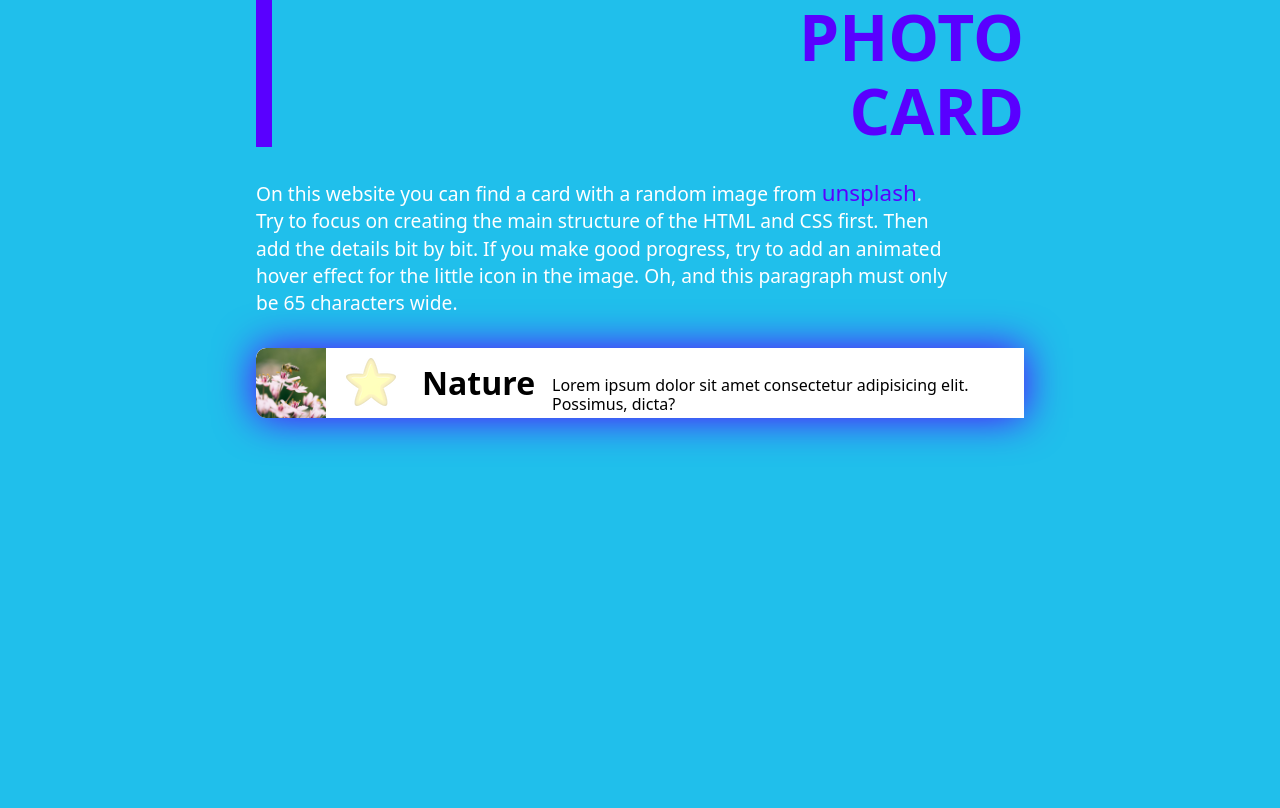
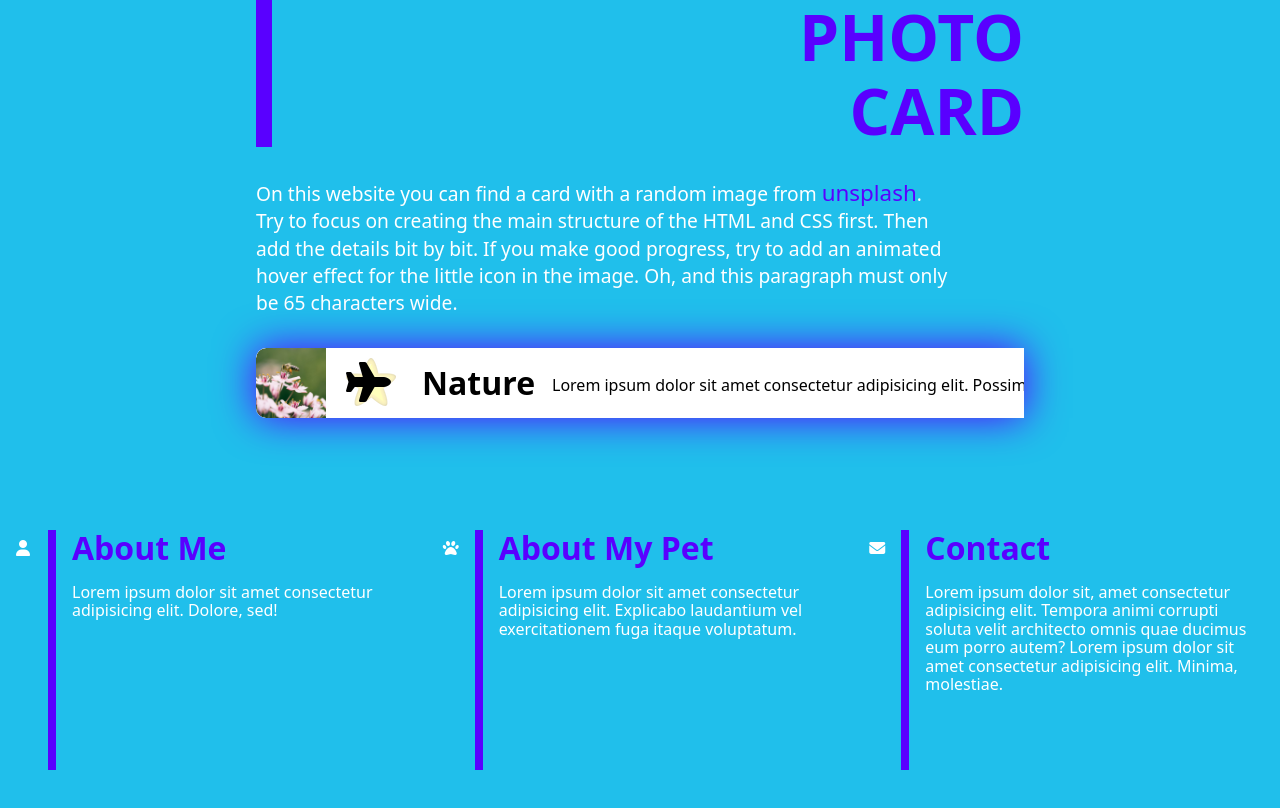
Before and after one commit to mohammadshirazi040/photo-card-project, a plain HTML site: page index.html in a window 1280 px wide. Drawn offline with nearby package versions, Linux system fonts and the light colour scheme.

Commit message:
style2 update

```diff
--- a/index.html
+++ b/index.html
@@ -32,16 +32,18 @@
 
     <main>
         <div class="container">
+
             <div class="images">
                 <img class="natur" src="natur.jpeg" alt="ein bild von Biene">
-
                 <img class="star" src="star.png" alt="ein Stern">
             </div>
+            <i class="fa-solid fa-plane"></i>
             <h2>Nature</h2>
             <p>Lorem ipsum dolor sit amet consectetur adipisicing elit. Possimus, dicta?</p>
 
         </div>
     </main>
+
     <!-- ======= Footer ======= -->
 
     <footer>
--- a/style2.css
+++ b/style2.css
@@ -6,12 +6,15 @@ main {
 .container {
   position: relative;
   background-color: white;
-  width: auto;
-  height: 70px;
+  width: 100%;
+  max-height: 70px;
   border-radius: 10px 0 0 10px;
   box-shadow: 0 0 40px rgb(89, 0, 255);
   transition: 0.3s;
   margin-bottom: 3rem;
+  overflow: hidden;
+  white-space: nowrap;
+  text-overflow: ellipsis;
 }
 
 .container:hover {
@@ -49,19 +52,39 @@ main {
   opacity: 1;
 }
 
-h2 {
+.container h2 {
   position: absolute;
   top: -15px;
   left: 150px;
 }
 
-.container > p {
+.container p {
   position: absolute;
   top: 12px;
   left: 280px;
-  padding-bottom: 2rem;
 }
 
-#footer {
-  display: none;
+.fa-plane {
+  position: absolute;
+  top: 14px;
+  left: 90px;
+  font-size: 2.5rem;
 }
+
+@media screen and (prefers-color-scheme: dark) {
+  body {
+    background-color: var(--page-background-color-night);
+    color: var(--page-text-color-night);
+  }
+  .container {
+    background-color: var(--page-background-color-night);
+  }
+
+  .header-text a {
+    color: rgb(255, 16, 243);
+  }
+  .header-text a:hover,
+  .header-text a:focus {
+    background-color: rgb(89, 0, 255);
+  }
+}
```
